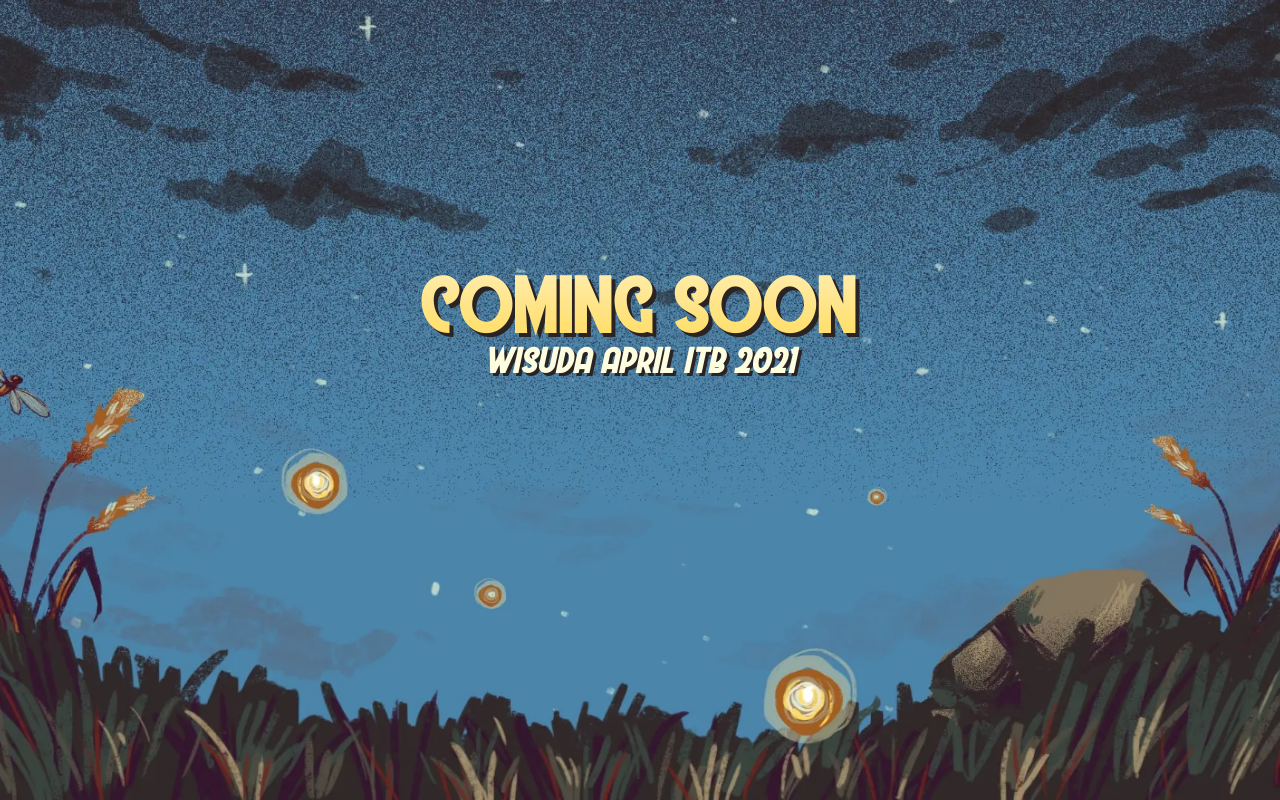
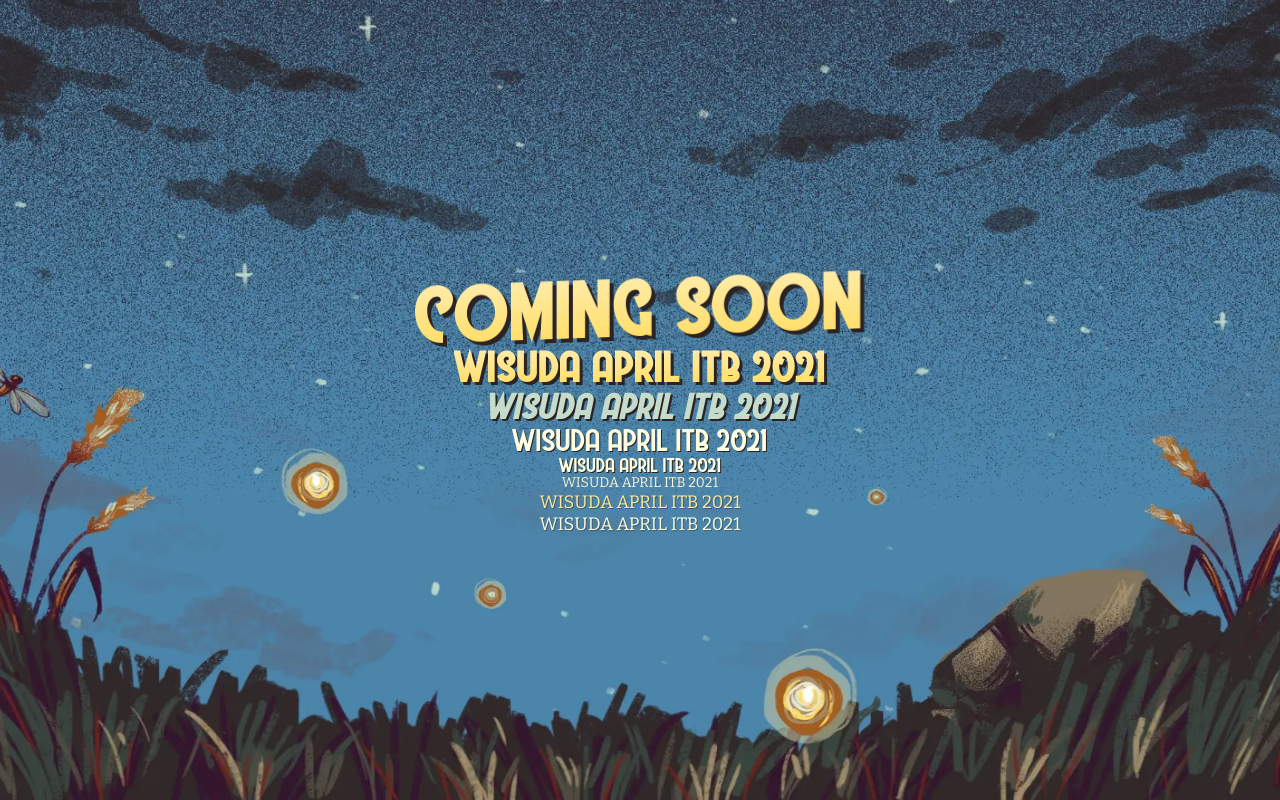
Before and after one commit to Wisuda-April-ITB-2021/Frontend, a React (Create React App) app: page / in a window 1280 px wide. Built offline with nearby package versions, Linux system fonts and the light colour scheme.

Commit message:
text clamp and css

```diff
--- a/src/components/Headings.jsx
+++ /dev/null
@@ -1,26 +0,0 @@
-import React from 'react'
-import "./Headings.scss"
-
-export const H1 = ({children}) => {
-    return (
-        <h1 className="H1">
-            {children}
-        </h1>
-    )
-}
-
-export const H2 = ({children}) => {
-    return (
-        <h2 className="H2">
-            {children}
-        </h2>
-    )
-}
-
-export const H3 = ({children}) => {
-    return (
-        <h3 className="H3">
-            {children}
-        </h3>
-    )
-}
--- a/src/components/Headings.scss
+++ /dev/null
@@ -1,33 +0,0 @@
-@import "../styles/mixin.scss";
-@import "../styles/variables.scss";
-
-.H1,
-.H2 {
-  background: linear-gradient(180deg, #ffeeb4 0%, #ffdd63 100%);
-  -webkit-background-clip: text;
-  background-clip: text;
-  -webkit-text-fill-color: transparent;
-}
-
-.H3 {
-  color: $white;
-}
-
-// .H1 {
-//   -webkit-filter: drop-shadow(0.4vw 0.4vw $black);
-//   filter: drop-shadow(0.4vw 0.4vw $black);
-// }
-
-// .H2 {
-//   -webkit-filter: drop-shadow(0.3vw 0.3vw $black);
-//   filter: drop-shadow(0.3vw 0.3vw $black);
-// }
-
-$headings: 3;
-@for $i from 1 through $headings {
-  .H#{$i} {
-    $translation: #{0.7 - 0.1 * $i}vh;
-    -webkit-filter: drop-shadow($translation $translation $black);
-    filter: drop-shadow($translation $translation $black);
-  }
-}
--- a/src/pages/ComingSoon.jsx
+++ b/src/pages/ComingSoon.jsx
@@ -1,12 +1,17 @@
-import React from 'react'
-import { H1, H3 } from '../components/Headings'
-import "./ComingSoon.scss"
+import React from "react";
+import "./ComingSoon.scss";
 
 export const ComingSoon = () => {
-    return (
-        <div className="coming-soon">
-            <H1>COMING SOON</H1>
-            <H3>WISUDA APRIL ITB 2021</H3>
-        </div>
-    )
-}
+  return (
+    <div className="coming-soon">
+      <h1>COMING SOON</h1>
+      <h2>WISUDA APRIL ITB 2021</h2>
+      <h3>WISUDA APRIL ITB 2021</h3>
+      <h4>WISUDA APRIL ITB 2021</h4>
+      <h5>WISUDA APRIL ITB 2021</h5>
+      <h6>WISUDA APRIL ITB 2021</h6>
+      <a href="www.wispril.com">WISUDA APRIL ITB 2021</a>
+      <p>WISUDA APRIL ITB 2021</p>
+    </div>
+  );
+};
--- a/src/pages/ComingSoon.scss
+++ b/src/pages/ComingSoon.scss
@@ -6,8 +6,4 @@
   @include flex_center(column);
   background: url(../images/bg/coming-soon.webp) no-repeat center center;
   background-size: cover;
-
-  & > * {
-    transform: translateY(-10vh);
-  }
 }
--- a/src/styles/base.scss
+++ b/src/styles/base.scss
@@ -1,5 +1,6 @@
 // INIT
-@import "./variables";
+@import "./variables.scss";
+@import "./mixin.scss";
 
 * {
   margin: 0;
@@ -38,43 +39,80 @@
 h1,
 h2,
 h3 {
-  letter-spacing: 1px;
+  letter-spacing: 0.03em;
+}
+
+h1,
+h2 {
+  background: linear-gradient(180deg, #ffeeb4 0%, #ffdd63 100%);
+  -webkit-background-clip: text;
+  background-clip: text;
+  -webkit-text-fill-color: transparent;
+}
+
+h4,
+h5,
+h6,
+p {
+  color: $white;
 }
 
 h1 {
-  font-size: clamp(44px, 5.5vw, 100px);
+  font-size: clamp(54px, 5.5vw, 100px);
   font-family: $font1;
+  transform: skewY(-2deg);
 }
 h2 {
-  font-size: clamp(28px, 3.5vw, 54px);
+  font-size: clamp(30px, 3vw, 54px);
   font-family: $font1;
 }
 h3 {
-  font-size: clamp(22px, 2.5vw, 48px);
+  font-size: clamp(24px, 2.5vw, 44px);
   font-family: $font1-italic;
+  color: $lightGreen;
 }
 h4 {
-  font-size: clamp(22px, 2.2vw, 36px);
+  font-size: clamp(20px, 2.2vw, 36px);
   font-weight: 300;
-  font-family: $font2-bold;
+  font-family: $font1;
 }
 h5 {
-  font-size: clamp(14px, 2.1vw, 16px);
+  font-size: clamp(16px, 1.4vw, 18px);
   font-weight: 300;
-  font-family: $font2-italic;
+  font-family: $font1;
 }
 h6 {
-  font-size: clamp(12px, 2vw, 16px);
+  font-size: clamp(10px, 1.2vw, 14px);
   font-weight: 500;
   font-family: $font2;
+  $translation: 0.1vh;
+  -webkit-filter: drop-shadow($translation $translation $black-transparent);
+  filter: drop-shadow($translation $translation $black-transparent);
 }
 
-p {
-  font-size: clamp(13px, 2.2vw, 18px);
+p,
+a {
+  font-size: clamp(14px, 1.5vw, 18px);
   font-family: $font2;
 }
 
 a {
   text-decoration: none;
-  font-family: $font2;
+  color: $yellow;
 }
+
+$headings: 5;
+@for $i from 1 through $headings {
+  h#{$i} {
+    $translation: #{0.7 - 0.115 * $i}vh;
+    -webkit-filter: drop-shadow($translation $translation $black);
+    filter: drop-shadow($translation $translation $black);
+  }
+}
+
+p,
+a {
+  $translation: 0.125vh;
+  -webkit-filter: drop-shadow($translation $translation $black-transparent);
+  filter: drop-shadow($translation $translation $black-transparent);
+}
--- a/src/styles/variables.scss
+++ b/src/styles/variables.scss
@@ -7,5 +7,10 @@
 $shadow-large: 10px 2px 0 rgba(43, 34, 35, 1);
 $shadow: 4px 2px 0 rgba(43, 34, 35, 1);
 
-$black: #2b2223;
-$white: #fdfddf;
+$black: rgb(43, 34, 35);
+$black-transparent: rgba(43, 34, 35, 0.4);
+$white: rgb(253, 253, 223);
+$lightGreen: rgb(196, 220, 201);
+$darkBlue: rgb(47, 60, 79);
+$yellow: rgb(255, 232, 151);
+$blue: rgb(75, 133, 171);
```
